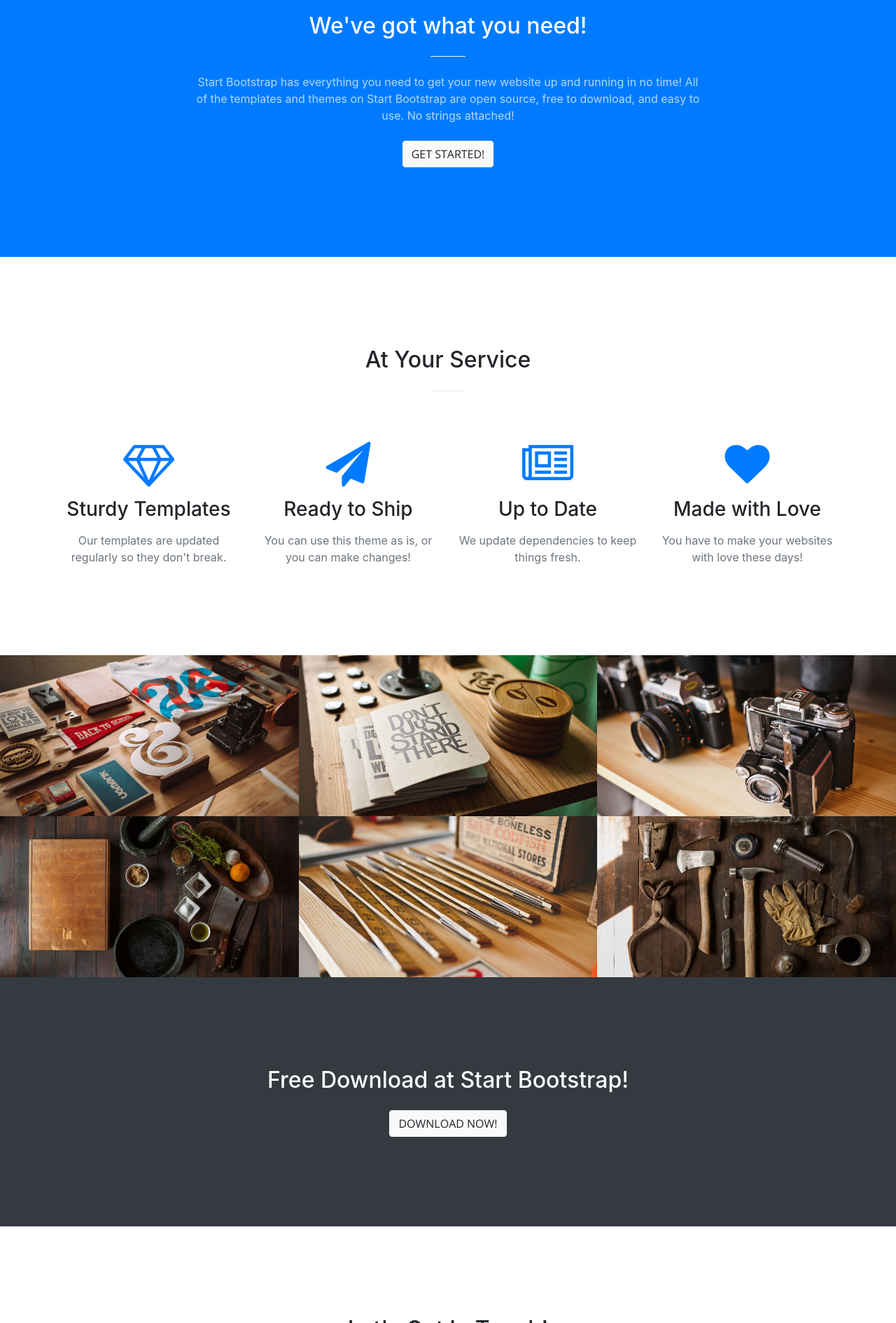
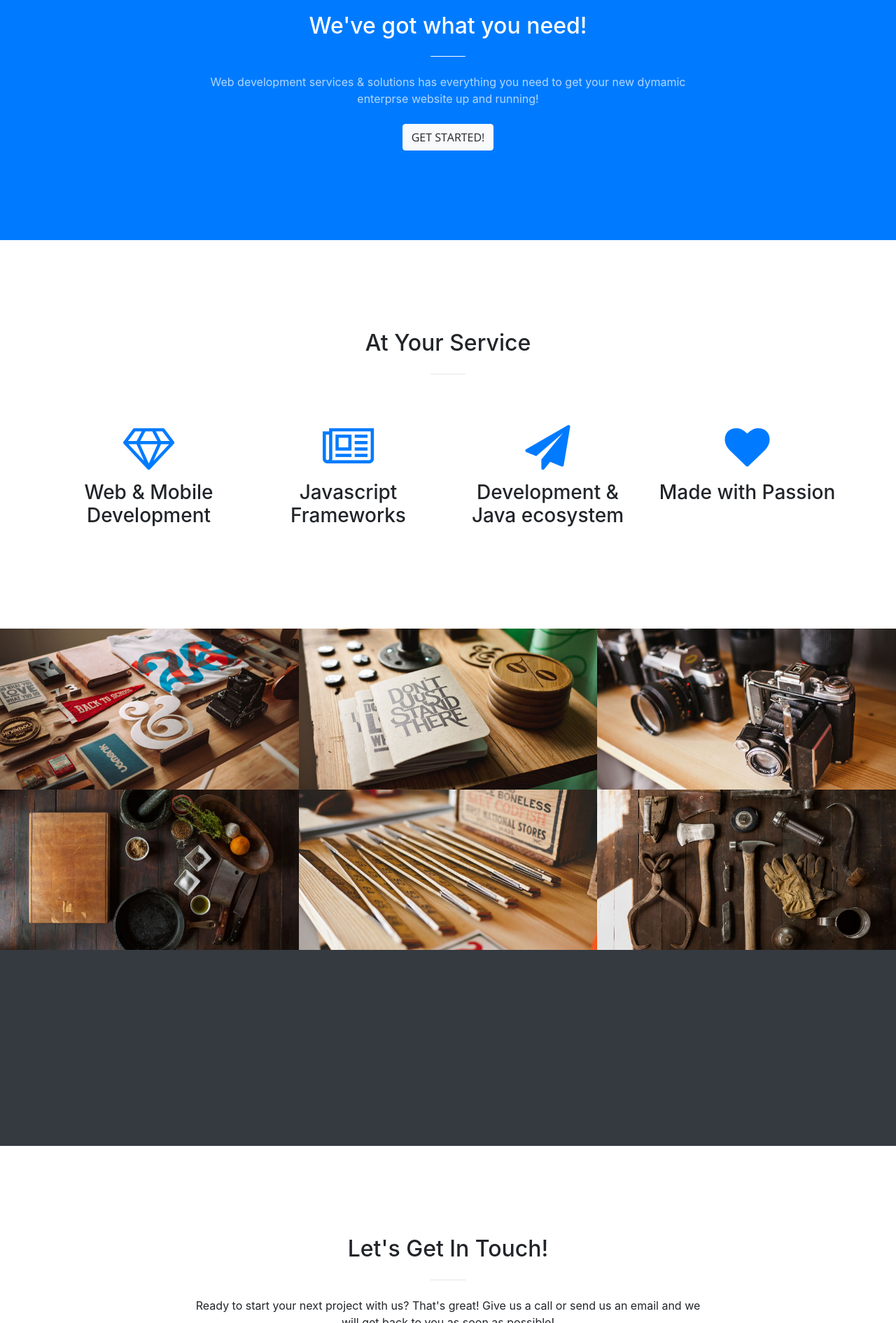
Before and after one commit to eduardovizuete/servicesdev_website, a website with bundled scripts: page index.html in a window 1280 px wide. Shown: the part 910-2800 px from the top of the page at 70% size. Built offline with nearby package versions, Linux system fonts and the light colour scheme.

Commit message:
Website services update general site

```diff
--- a/index.html
+++ b/index.html
@@ -8,7 +8,7 @@
     <meta name="description" content="">
     <meta name="author" content="">
 
-    <title>Creative - Start Bootstrap Theme</title>
+    <title>Web Development Services</title>
 
     <!-- Bootstrap core CSS -->
     <link href="vendor/bootstrap/css/bootstrap.min.css" rel="stylesheet">
@@ -31,7 +31,7 @@
     <!-- Navigation -->
     <nav class="navbar navbar-expand-lg navbar-light fixed-top" id="mainNav">
       <div class="container">
-        <a class="navbar-brand js-scroll-trigger" href="#page-top">Start Bootstrap</a>
+        <a class="navbar-brand js-scroll-trigger" href="#page-top">Home</a>
         <button class="navbar-toggler navbar-toggler-right" type="button" data-toggle="collapse" data-target="#navbarResponsive" aria-controls="navbarResponsive" aria-expanded="false" aria-label="Toggle navigation">
           <span class="navbar-toggler-icon"></span>
         </button>
@@ -59,12 +59,12 @@
         <div class="row">
           <div class="col-lg-10 mx-auto">
             <h1 class="text-uppercase">
-              <strong>Your Favorite Source of Free Bootstrap Themes</strong>
+              <strong>Web Development Services</strong>
             </h1>
             <hr>
           </div>
           <div class="col-lg-8 mx-auto">
-            <p class="text-faded mb-5">Start Bootstrap can help you build better websites using the Bootstrap CSS framework! Just download your template and start going, no strings attached!</p>
+            <p class="text-faded mb-5">Web development services & solutions can help you build dynamic enterprise websites applications</p>
             <a class="btn btn-primary btn-xl js-scroll-trigger" href="#about">Find Out More</a>
           </div>
         </div>
@@ -77,7 +77,7 @@
           <div class="col-lg-8 mx-auto text-center">
             <h2 class="section-heading text-white">We've got what you need!</h2>
             <hr class="light my-4">
-            <p class="text-faded mb-4">Start Bootstrap has everything you need to get your new website up and running in no time! All of the templates and themes on Start Bootstrap are open source, free to download, and easy to use. No strings attached!</p>
+            <p class="text-faded mb-4">Web development services & solutions has everything you need to get your new dymamic enterprse website up and running!</p>
             <a class="btn btn-light btn-xl js-scroll-trigger" href="#services">Get Started!</a>
           </div>
         </div>
@@ -98,29 +98,29 @@
           <div class="col-lg-3 col-md-6 text-center">
             <div class="service-box mt-5 mx-auto">
               <i class="fa fa-4x fa-diamond text-primary mb-3 sr-icons"></i>
-              <h3 class="mb-3">Sturdy Templates</h3>
-              <p class="text-muted mb-0">Our templates are updated regularly so they don't break.</p>
+              <h3 class="mb-3">Web & Mobile Development</h3>
+              <p class="text-muted mb-0"></p>
+            </div>
+          </div>
+          <div class="col-lg-3 col-md-6 text-center">
+            <div class="service-box mt-5 mx-auto">
+              <i class="fa fa-4x fa-newspaper-o text-primary mb-3 sr-icons"></i>
+              <h3 class="mb-3">Javascript Frameworks</h3>
+              <p class="text-muted mb-0"></p>
             </div>
           </div>
           <div class="col-lg-3 col-md-6 text-center">
             <div class="service-box mt-5 mx-auto">
               <i class="fa fa-4x fa-paper-plane text-primary mb-3 sr-icons"></i>
-              <h3 class="mb-3">Ready to Ship</h3>
-              <p class="text-muted mb-0">You can use this theme as is, or you can make changes!</p>
-            </div>
-          </div>
-          <div class="col-lg-3 col-md-6 text-center">
-            <div class="service-box mt-5 mx-auto">
-              <i class="fa fa-4x fa-newspaper-o text-primary mb-3 sr-icons"></i>
-              <h3 class="mb-3">Up to Date</h3>
-              <p class="text-muted mb-0">We update dependencies to keep things fresh.</p>
+              <h3 class="mb-3">Development & Java ecosystem</h3>
+              <p class="text-muted mb-0"></p>
             </div>
           </div>
           <div class="col-lg-3 col-md-6 text-center">
             <div class="service-box mt-5 mx-auto">
               <i class="fa fa-4x fa-heart text-primary mb-3 sr-icons"></i>
-              <h3 class="mb-3">Made with Love</h3>
-              <p class="text-muted mb-0">You have to make your websites with love these days!</p>
+              <h3 class="mb-3">Made with Passion</h3>
+              <p class="text-muted mb-0"></p>
             </div>
           </div>
         </div>
@@ -226,8 +226,7 @@
 
     <section class="bg-dark text-white">
       <div class="container text-center">
-        <h2 class="mb-4">Free Download at Start Bootstrap!</h2>
-        <a class="btn btn-light btn-xl sr-button" href="http://startbootstrap.com/template-overviews/creative/">Download Now!</a>
+        <h2 class="mb-4"></h2>
       </div>
     </section>
 
@@ -243,12 +242,12 @@
         <div class="row">
           <div class="col-lg-4 ml-auto text-center">
             <i class="fa fa-phone fa-3x mb-3 sr-contact"></i>
-            <p>123-456-6789</p>
+            <p>+593 999911726</p>
           </div>
           <div class="col-lg-4 mr-auto text-center">
             <i class="fa fa-envelope-o fa-3x mb-3 sr-contact"></i>
             <p>
-              <a href="mailto:your-email@your-domain.com">feedback@startbootstrap.com</a>
+              <a href="mailto:eduviz_2000@hotmail.com">Eduardo Vizuete mail contact</a>
             </p>
           </div>
         </div>
```
Also changed, not shown: 1 other file.
